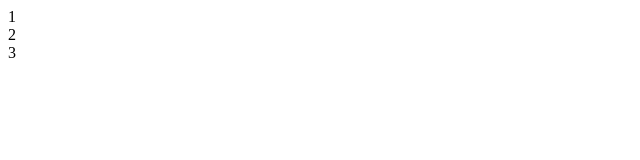
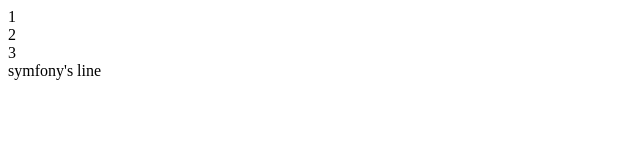
Before and after one commit to testuser95/proje, a plain HTML site: page index.html in a window 1280 px wide. Shown: the full height of the page, 0-640 px from the left. Drawn offline with Linux system fonts and the light colour scheme.

Commit message:
symfonys commit

```diff
--- a/index.html
+++ b/index.html
@@ -10,5 +10,7 @@
 <div>2</div>
 <div>3</div>
 
+<div>symfony's line</div>
+
 </body>
 </html>
```
